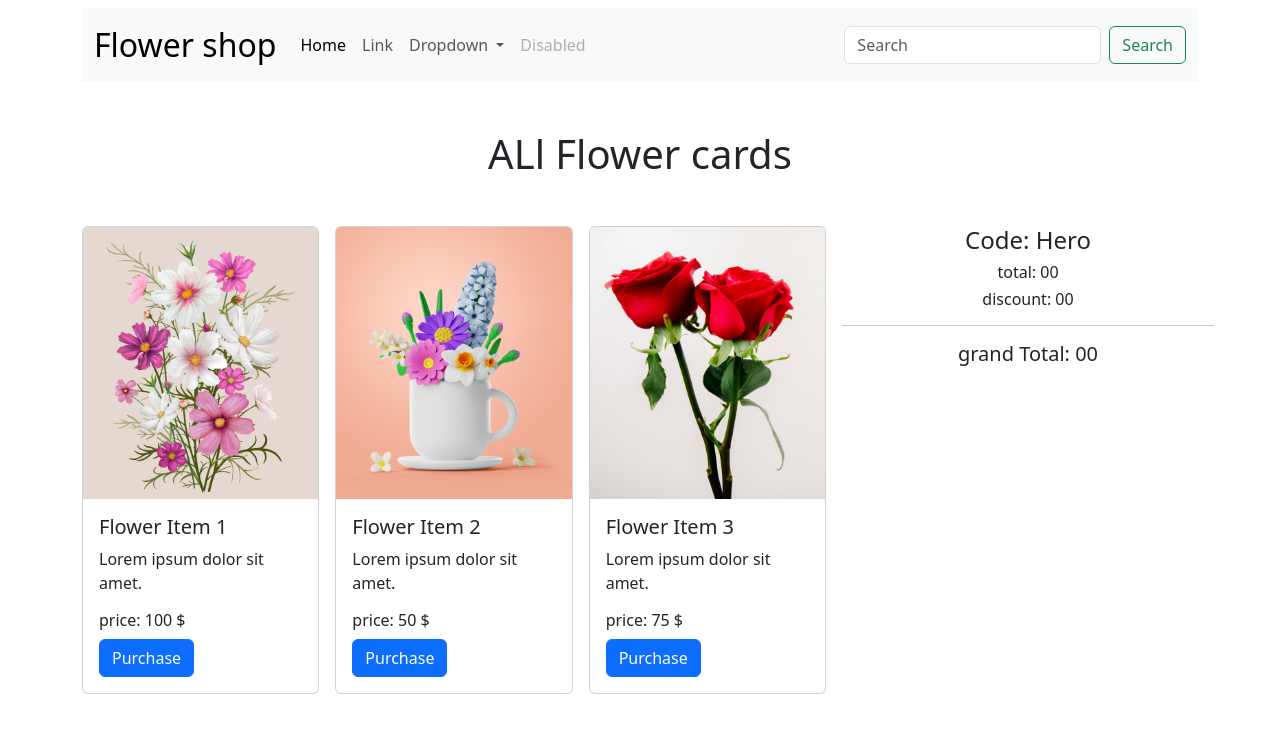
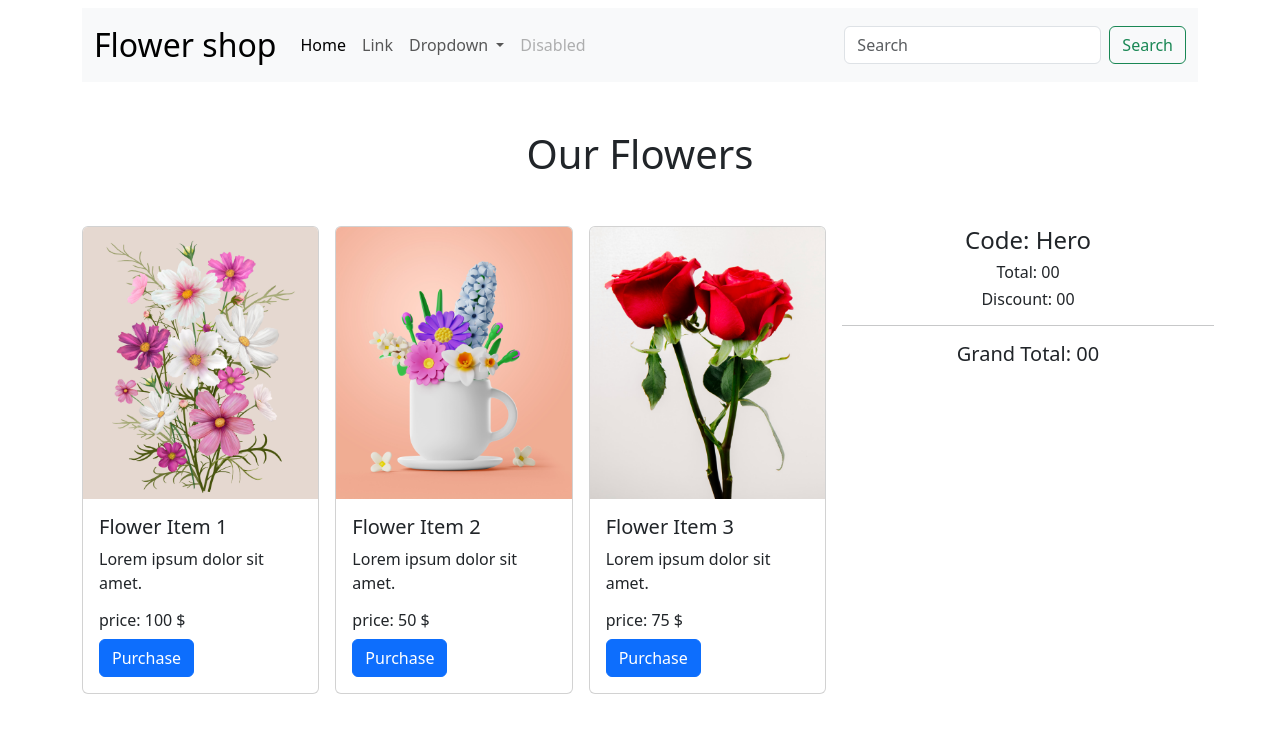
Before and after one commit to najrulislam38/flower-shop-using-js, a plain HTML site: page index.html in a window 1280 px wide. Drawn offline with nearby package versions, Linux system fonts and the light colour scheme.

Commit message:
some changes to the index file

```diff
--- a/index.html
+++ b/index.html
@@ -84,7 +84,7 @@
     <main>
         <!-- card section starts here -->
         <section class="container my-5">
-            <h1 class="text-center m-5">ALl Flower cards</h1>
+            <h1 class="text-center m-5">Our Flowers</h1>
             <div class="d-flex flex-column flex-lg-row justify-content-between gap-3 flex-wrap flex-lg-nowrap">
                 <div class="col-12 col-lg-8 d-flex gap-3 justify-content-between flex-wrap flex-lg-nowrap">
                     <!-- first card -->
@@ -123,10 +123,10 @@
 
                     <div class="selected-container" id="selected-container"></div>
                     <div class="cart-box">
-                      <h6>total: <span id="total">00</span></h6>
-                      <h6>discount: <span id="discount">00</span></h6>
+                      <h6>Total: <span id="total">00</span></h6>
+                      <h6>Discount: <span id="discount">00</span></h6>
                       <hr />
-                      <h5>grand Total: <span id="grand-total">00</span></h5>
+                      <h5>Grand Total: <span id="grand-total">00</span></h5>
                     </div>
 
                     <div class="coupon"></div>
```
